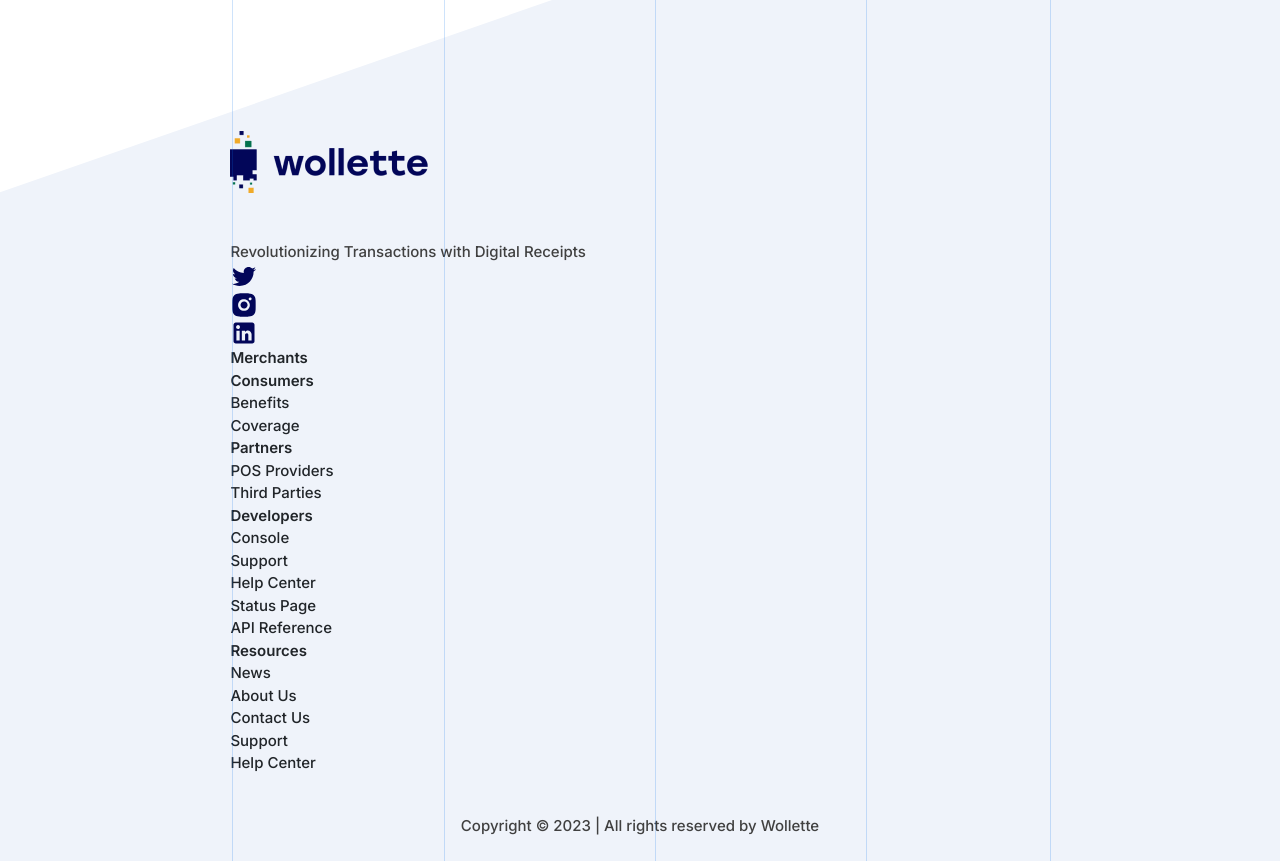
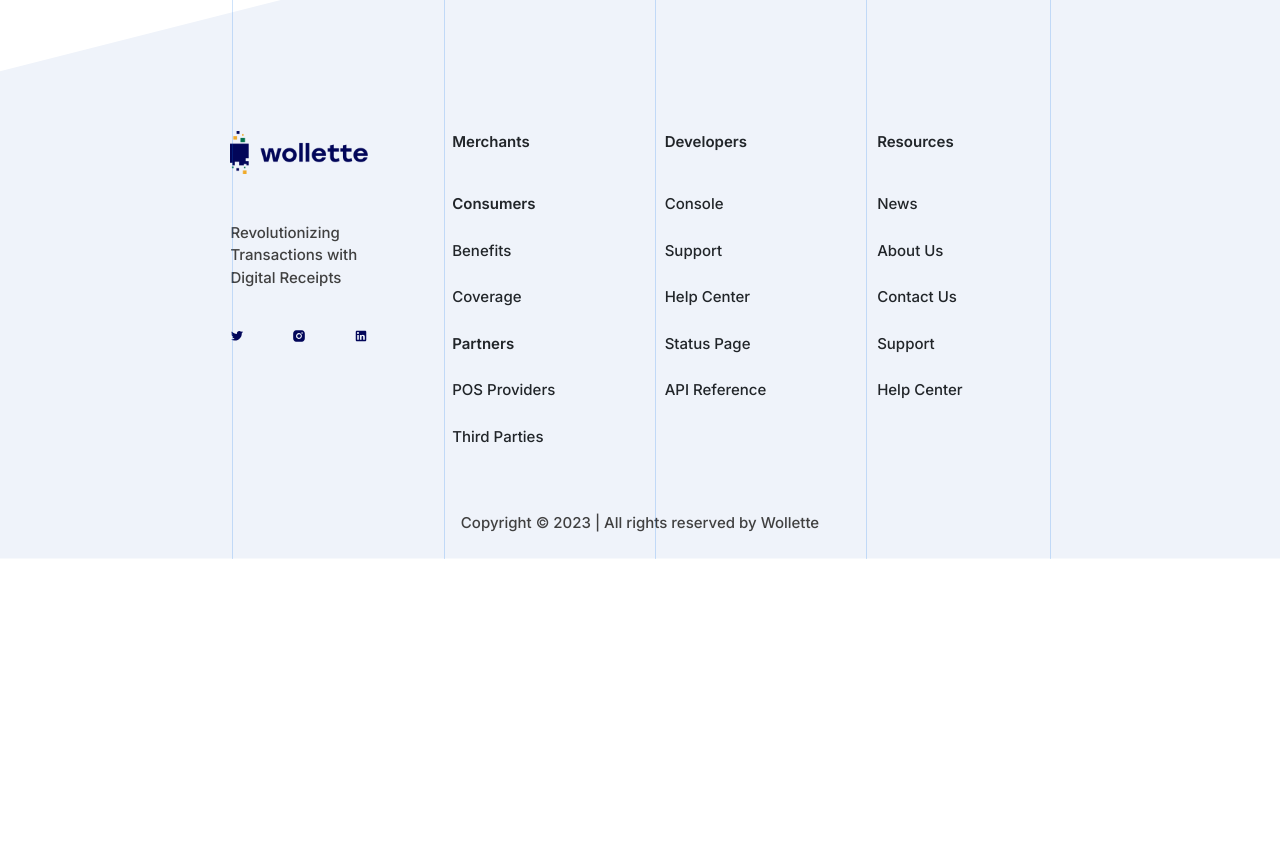
Before and after one commit to iiitl/Wollete, a Next.js app: page / in a window 1280 px wide. Shown: the part 7880-8741 px from the top of the page. After the commit the page ends 8439 px from the top, so only its background shows below. Built offline with nearby package versions, Linux system fonts and the light colour scheme.

Commit message:
Update Footer.js

```diff
--- a/components/Footer.js
+++ b/components/Footer.js
@@ -3,15 +3,15 @@ import Link from 'next/link'
 export default function Footer() {
   return (
     <footer className="bg-footer container-style flex flex-col pt-48 sm:pt-40 md:pt-96 pb-6">
-      <div className="">
-        <div className="">
+      <div className="flex flex-col md:flex-row gap-3">
+        <div className="basis-1/4 md:self-start md:pe-16 sm:self-center">
           <div>
             <img src="/png/FooterLogo.png" className="w-min" />
           </div>
           <div className="text-header-mobile-medium text-[#404040] mt-5">
             Revolutionizing Transactions with Digital Receipts
           </div>
-          <div className="">
+          <div className="flex justify-center gap-12 mt-10 lg:flex-row md:justify-start md:flex-col md:items-center">
             <a href="#">
               <img src="/svg/SocialMedia/twitter.svg" className="hover:scale-125 transition-all" />
             </a>
@@ -26,8 +26,8 @@ export default function Footer() {
           </div>
         </div>
 
-        <div className="">
-          <div className="">
+        <div className="flex basis-3/4 mt-10 md:mt-0 z-30">
+          <div className="flex flex-col ps-1 basis-1/2  md:items-start sm:basis-1/3  sm:items-center  sm:ms-0 ">
             <Link
               href="/"
               style={{ color: 'inherit', textDecoration: 'inherit' }}
@@ -78,8 +78,8 @@ export default function Footer() {
               <div className="text-footer">Third Parties</div>
             </Link>
           </div>
-          <div className="">
-            <div className="">
+          <div className="flex flex-col ps-1 basis-1/2 sm:basis-2/3  sm:flex-row  sm:ms-0">
+            <div className="flex flex-col basis-1/2 md:items-start md:ms-3 sm:items-center">
               <Link
                 href="/"
                 style={{ color: 'inherit', textDecoration: 'inherit' }}
@@ -123,7 +123,7 @@ export default function Footer() {
                 <div className="text-footer">API Reference</div>
               </Link>
             </div>
-            <div className="">
+            <div className="flex flex-col basis-1/2 md:items-start md:ms-10 sm:items-center">
               <Link
                 href="/"
                 style={{ color: 'inherit', textDecoration: 'inherit' }}
```
